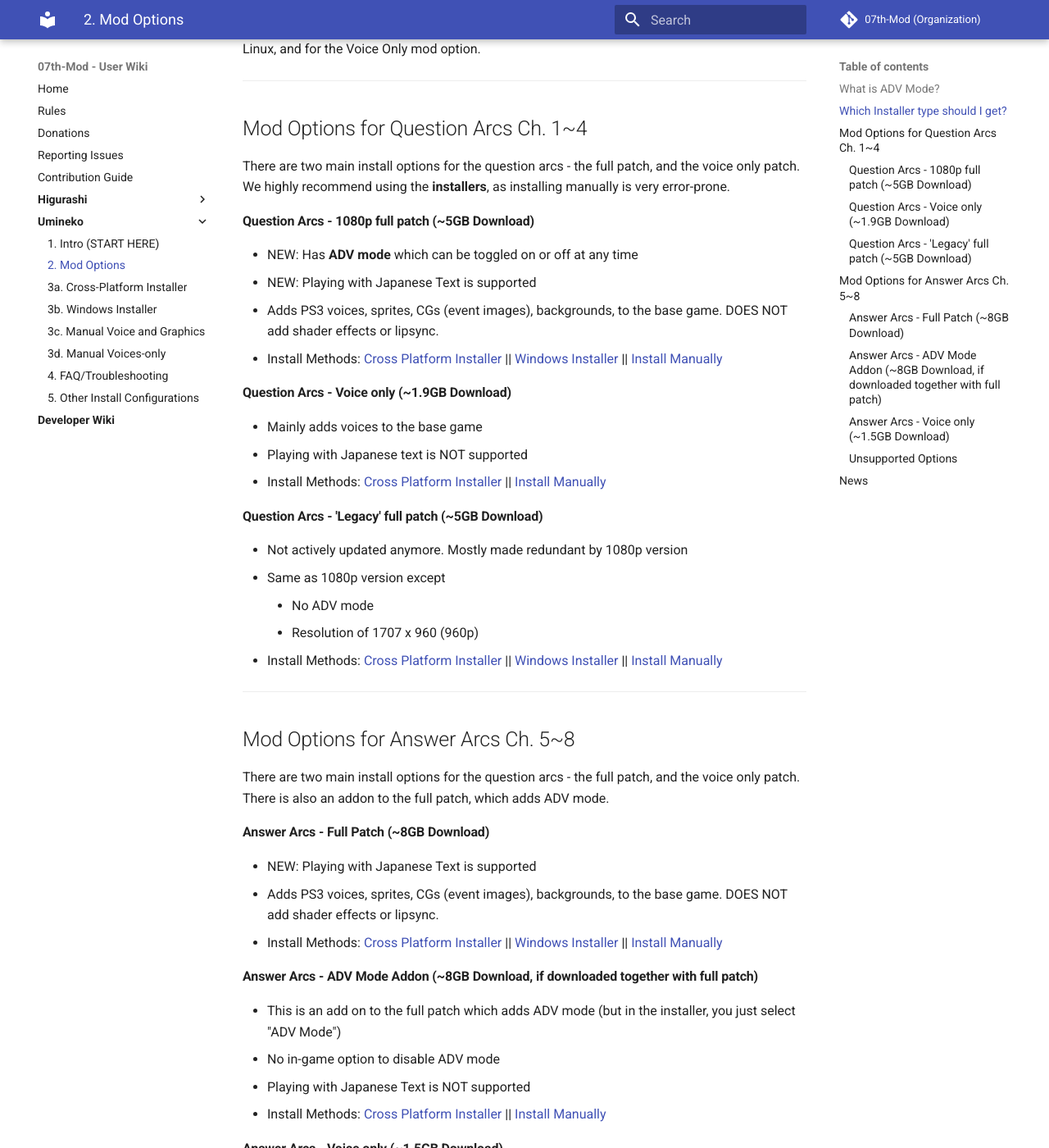
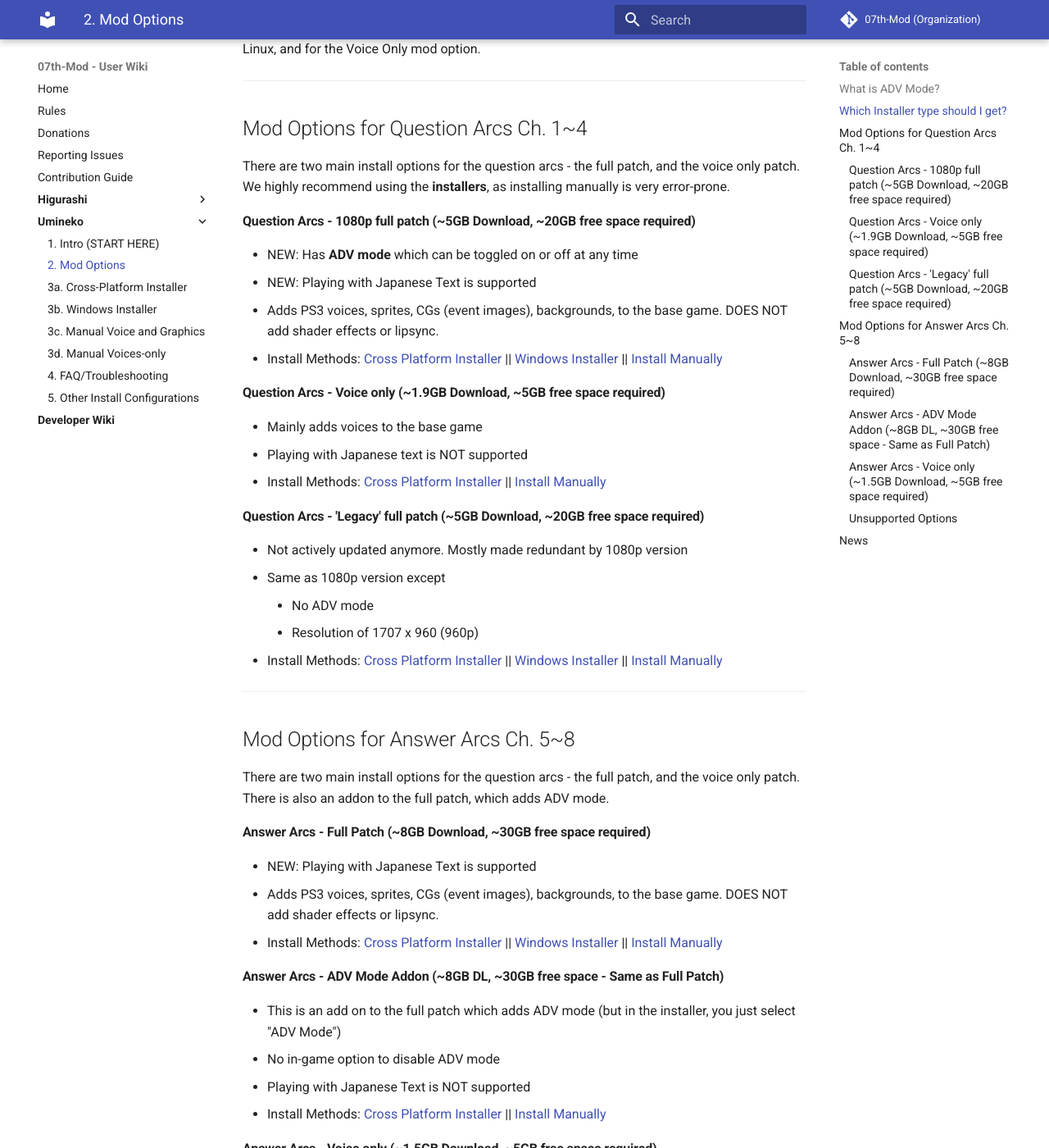
Before and after one commit to 07th-mod/wiki, an MkDocs documentation site: the page built from docs/Umineko/Umineko-Mod-Options.md, in a window 1280 px wide and 1400 px high, scrolled down 789 px. Shown: the whole window at 82% size. Built offline with MkDocs 1.6.1 and Material for MkDocs 9.7.7, drawn with Linux system fonts in a browser that asks for light colours; some of the changed text lies outside the part shown.

Commit message:
Include estimate of free space required for each option.

```diff
--- a/docs/Umineko/Umineko-Mod-Options.md
+++ b/docs/Umineko/Umineko-Mod-Options.md
@@ -32,20 +32,20 @@
 
 There are two main install options for the question arcs - the full patch, and the voice only patch. We highly recommend using the **installers**, as installing manually is very error-prone.
 
-#### Question Arcs - 1080p full patch (~5GB Download)
+#### Question Arcs - 1080p full patch (~5GB Download, ~20GB free space required)
 
 - NEW: Has **ADV mode** which can be toggled on or off at any time
 - NEW: Playing with Japanese Text is supported
 - Adds PS3 voices, sprites, CGs (event images), backgrounds, to the base game. DOES NOT add shader effects or lipsync.
 - Install Methods: [Cross Platform Installer](../Mod-Installer.md) || [Windows Installer](Umineko-Legacy-Installer.md) || [Install Manually](Umineko-Part-1---Voice-and-Graphics-Patch.md)
 
-#### Question Arcs - Voice only (~1.9GB Download)
+#### Question Arcs - Voice only (~1.9GB Download, ~5GB free space required)
 
 - Mainly adds voices to the base game
 - Playing with Japanese text is NOT supported
 - Install Methods:  [Cross Platform Installer](../Mod-Installer.md) || [Install Manually](Umineko-Part-1.1---Voices-only-Patch.md)
 
-#### Question Arcs - 'Legacy' full patch (~5GB Download)
+#### Question Arcs - 'Legacy' full patch (~5GB Download, ~20GB free space required)
 
 - Not actively updated anymore. Mostly made redundant by 1080p version
 - Same as 1080p version except
@@ -59,20 +59,20 @@
 
 There are two main install options for the question arcs - the full patch, and the voice only patch. There is also an addon to the full patch, which adds ADV mode.
 
-#### Answer Arcs - Full Patch (~8GB Download)
+#### Answer Arcs - Full Patch (~8GB Download, ~30GB free space required)
 
 - NEW: Playing with Japanese Text is supported
 - Adds PS3 voices, sprites, CGs (event images), backgrounds, to the base game. DOES NOT add shader effects or lipsync.
 - Install Methods:  [Cross Platform Installer](../Mod-Installer.md) || [Windows Installer](Umineko-Legacy-Installer.md) || [Install Manually](Umineko-Part-1---Voice-and-Graphics-Patch.md)
 
-#### Answer Arcs - ADV Mode Addon (~8GB Download, if downloaded together with full patch)
+#### Answer Arcs - ADV Mode Addon (~8GB DL, ~30GB free space - Same as Full Patch)
 
 - This is an add on to the full patch which adds ADV mode (but in the installer, you just select "ADV Mode")
 - No in-game option to disable ADV mode
 - Playing with Japanese Text is NOT supported
 - Install Methods:  [Cross Platform Installer](../Mod-Installer.md) || [Install Manually](Umineko-Part-1---Voice-and-Graphics-Patch.md)
 
-#### Answer Arcs - Voice only (~1.5GB Download)
+#### Answer Arcs - Voice only (~1.5GB Download, ~5GB free space required)
 
 - Mainly adds voices to the base game
 - Playing with Japanese text is NOT supported
```
